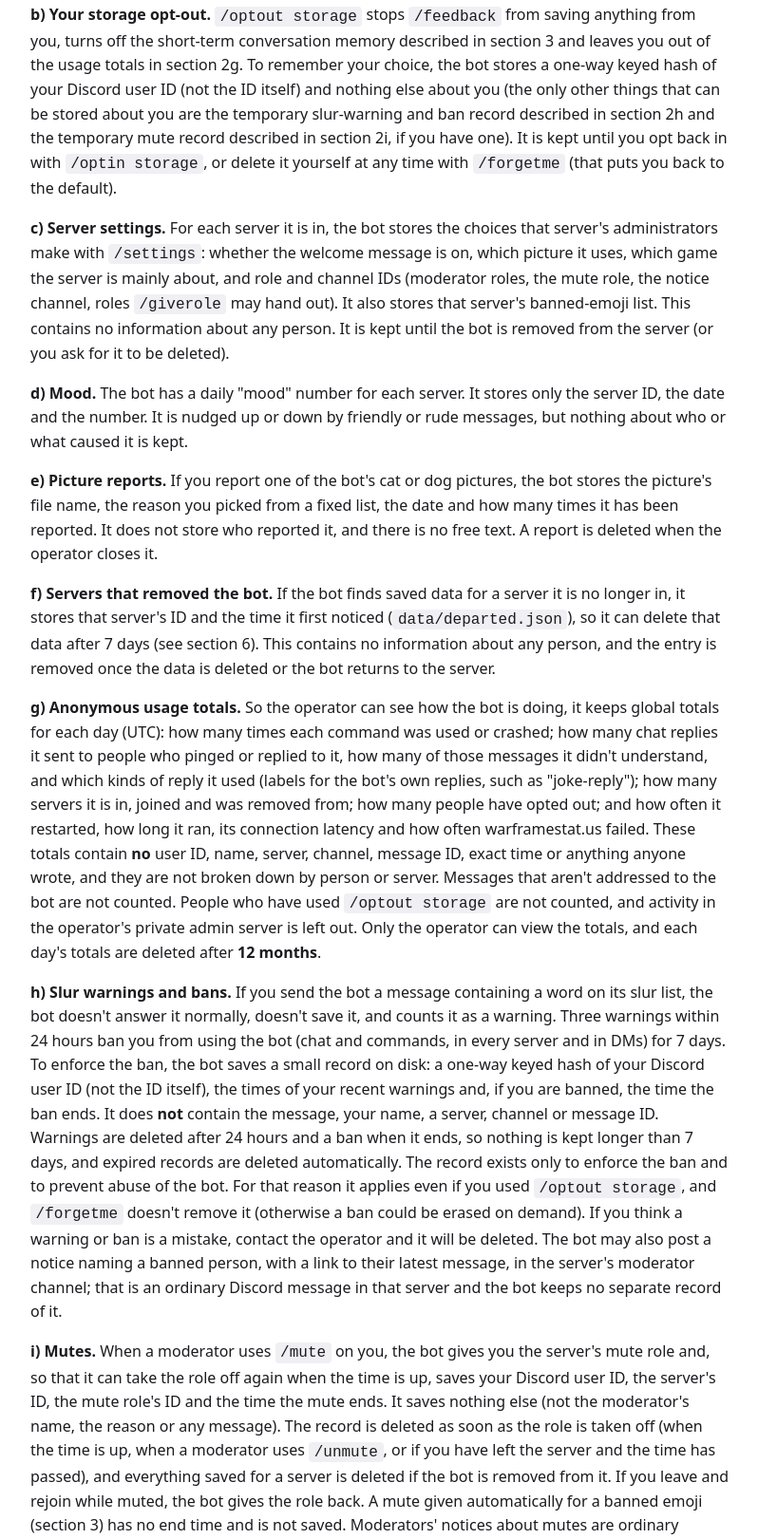
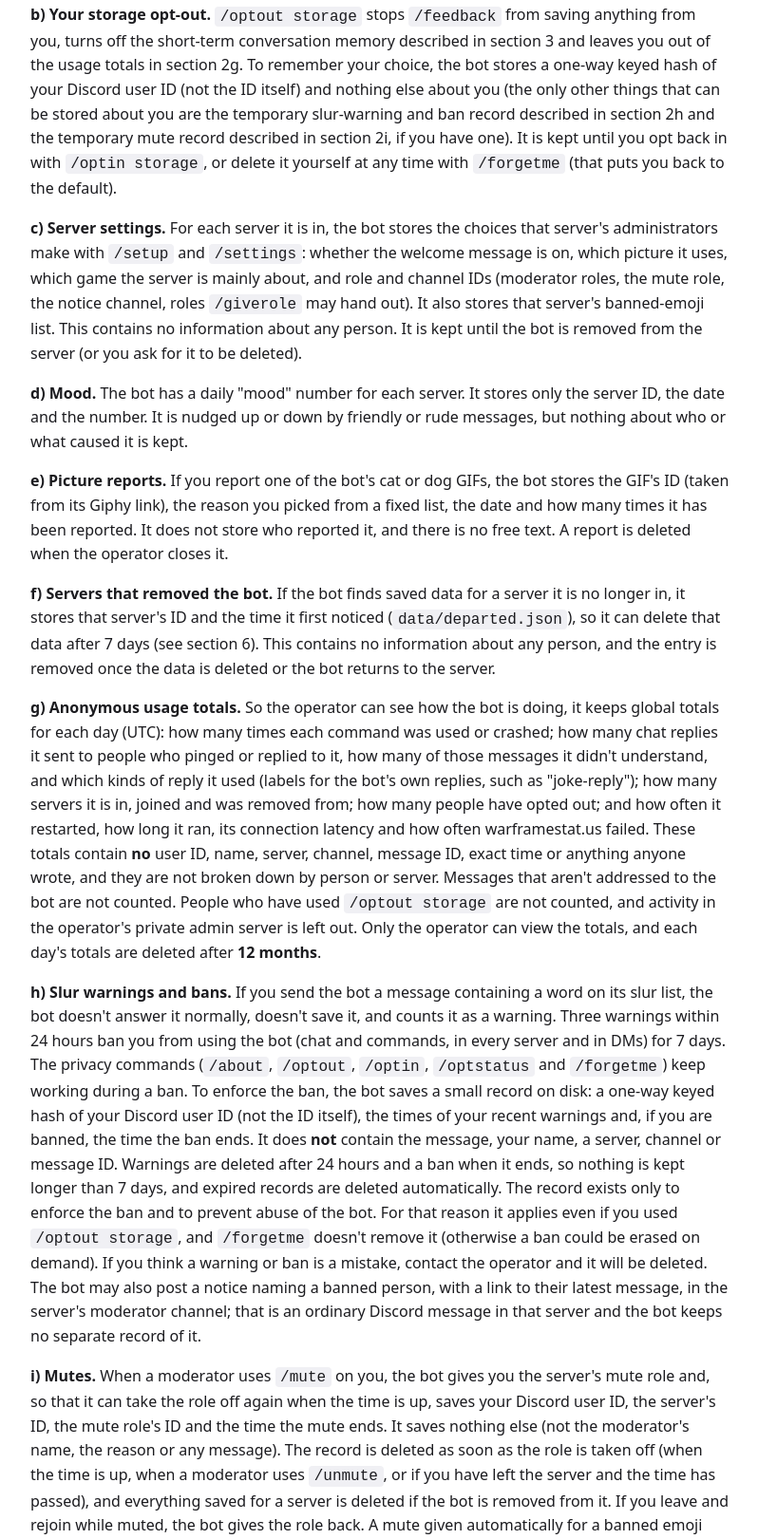
Before and after one commit to rockodagaer/bmme, a plain HTML site: page bot/privacy.html in a window 1280 px wide. Shown: the part 1233-2854 px from the top of the page at 95% size, without its empty margins (240-1038 px from the left). Drawn offline with Linux system fonts and the light colour scheme.

Commit message:
Update Sibyl bot privacy policy and terms of service
Sync with the bot repo: /setup command, Giphy-based picture reports,
and privacy commands remaining available during slur bans.

Co-Authored-By: Claude Opus 5.5 <noreply@anthropic.com>

```diff
--- a/bot/privacy.html
+++ b/bot/privacy.html
@@ -29,12 +29,12 @@ li{margin:.3rem 0}
 <p>The cleaning is automatic and cannot catch everything, for example a name typed in plain text, so please don&#x27;t put personal information in feedback.</p>
 <p>Feedback is read by the operator, for debugging and improving the bot, and may be processed by AI tools used to assist development (see section 4). It may also be kept and used where necessary for legal, safety or security reasons, for example to investigate abuse or to respond to a lawful request.</p>
 <p><strong>b) Your storage opt-out.</strong> <code>/optout storage</code> stops <code>/feedback</code> from saving anything from you, turns off the short-term conversation memory described in section 3 and leaves you out of the usage totals in section 2g. To remember your choice, the bot stores a one-way keyed hash of your Discord user ID (not the ID itself) and nothing else about you (the only other things that can be stored about you are the temporary slur-warning and ban record described in section 2h and the temporary mute record described in section 2i, if you have one). It is kept until you opt back in with <code>/optin storage</code>, or delete it yourself at any time with <code>/forgetme</code> (that puts you back to the default).</p>
-<p><strong>c) Server settings.</strong> For each server it is in, the bot stores the choices that server&#x27;s administrators make with <code>/settings</code>: whether the welcome message is on, which picture it uses, which game the server is mainly about, and role and channel IDs (moderator roles, the mute role, the notice channel, roles <code>/giverole</code> may hand out). It also stores that server&#x27;s banned-emoji list. This contains no information about any person. It is kept until the bot is removed from the server (or you ask for it to be deleted).</p>
+<p><strong>c) Server settings.</strong> For each server it is in, the bot stores the choices that server&#x27;s administrators make with <code>/setup</code> and <code>/settings</code>: whether the welcome message is on, which picture it uses, which game the server is mainly about, and role and channel IDs (moderator roles, the mute role, the notice channel, roles <code>/giverole</code> may hand out). It also stores that server&#x27;s banned-emoji list. This contains no information about any person. It is kept until the bot is removed from the server (or you ask for it to be deleted).</p>
 <p><strong>d) Mood.</strong> The bot has a daily &quot;mood&quot; number for each server. It stores only the server ID, the date and the number. It is nudged up or down by friendly or rude messages, but nothing about who or what caused it is kept.</p>
-<p><strong>e) Picture reports.</strong> If you report one of the bot&#x27;s cat or dog pictures, the bot stores the picture&#x27;s file name, the reason you picked from a fixed list, the date and how many times it has been reported. It does not store who reported it, and there is no free text. A report is deleted when the operator closes it.</p>
+<p><strong>e) Picture reports.</strong> If you report one of the bot&#x27;s cat or dog GIFs, the bot stores the GIF&#x27;s ID (taken from its Giphy link), the reason you picked from a fixed list, the date and how many times it has been reported. It does not store who reported it, and there is no free text. A report is deleted when the operator closes it.</p>
 <p><strong>f) Servers that removed the bot.</strong> If the bot finds saved data for a server it is no longer in, it stores that server&#x27;s ID and the time it first noticed (<code>data/departed.json</code>), so it can delete that data after 7 days (see section 6). This contains no information about any person, and the entry is removed once the data is deleted or the bot returns to the server.</p>
 <p><strong>g) Anonymous usage totals.</strong> So the operator can see how the bot is doing, it keeps global totals for each day (UTC): how many times each command was used or crashed; how many chat replies it sent to people who pinged or replied to it, how many of those messages it didn&#x27;t understand, and which kinds of reply it used (labels for the bot&#x27;s own replies, such as &quot;joke-reply&quot;); how many servers it is in, joined and was removed from; how many people have opted out; and how often it restarted, how long it ran, its connection latency and how often warframestat.us failed. These totals contain <strong>no</strong> user ID, name, server, channel, message ID, exact time or anything anyone wrote, and they are not broken down by person or server. Messages that aren&#x27;t addressed to the bot are not counted. People who have used <code>/optout storage</code> are not counted, and activity in the operator&#x27;s private admin server is left out. Only the operator can view the totals, and each day&#x27;s totals are deleted after <strong>12 months</strong>.</p>
-<p><strong>h) Slur warnings and bans.</strong> If you send the bot a message containing a word on its slur list, the bot doesn&#x27;t answer it normally, doesn&#x27;t save it, and counts it as a warning. Three warnings within 24 hours ban you from using the bot (chat and commands, in every server and in DMs) for 7 days. To enforce the ban, the bot saves a small record on disk: a one-way keyed hash of your Discord user ID (not the ID itself), the times of your recent warnings and, if you are banned, the time the ban ends. It does <strong>not</strong> contain the message, your name, a server, channel or message ID. Warnings are deleted after 24 hours and a ban when it ends, so nothing is kept longer than 7 days, and expired records are deleted automatically. The record exists only to enforce the ban and to prevent abuse of the bot. For that reason it applies even if you used <code>/optout storage</code>, and <code>/forgetme</code> doesn&#x27;t remove it (otherwise a ban could be erased on demand). If you think a warning or ban is a mistake, contact the operator and it will be deleted. The bot may also post a notice naming a banned person, with a link to their latest message, in the server&#x27;s moderator channel; that is an ordinary Discord message in that server and the bot keeps no separate record of it.</p>
+<p><strong>h) Slur warnings and bans.</strong> If you send the bot a message containing a word on its slur list, the bot doesn&#x27;t answer it normally, doesn&#x27;t save it, and counts it as a warning. Three warnings within 24 hours ban you from using the bot (chat and commands, in every server and in DMs) for 7 days. The privacy commands (<code>/about</code>, <code>/optout</code>, <code>/optin</code>, <code>/optstatus</code> and <code>/forgetme</code>) keep working during a ban. To enforce the ban, the bot saves a small record on disk: a one-way keyed hash of your Discord user ID (not the ID itself), the times of your recent warnings and, if you are banned, the time the ban ends. It does <strong>not</strong> contain the message, your name, a server, channel or message ID. Warnings are deleted after 24 hours and a ban when it ends, so nothing is kept longer than 7 days, and expired records are deleted automatically. The record exists only to enforce the ban and to prevent abuse of the bot. For that reason it applies even if you used <code>/optout storage</code>, and <code>/forgetme</code> doesn&#x27;t remove it (otherwise a ban could be erased on demand). If you think a warning or ban is a mistake, contact the operator and it will be deleted. The bot may also post a notice naming a banned person, with a link to their latest message, in the server&#x27;s moderator channel; that is an ordinary Discord message in that server and the bot keeps no separate record of it.</p>
 <p><strong>i) Mutes.</strong> When a moderator uses <code>/mute</code> on you, the bot gives you the server&#x27;s mute role and, so that it can take the role off again when the time is up, saves your Discord user ID, the server&#x27;s ID, the mute role&#x27;s ID and the time the mute ends. It saves nothing else (not the moderator&#x27;s name, the reason or any message). The record is deleted as soon as the role is taken off (when the time is up, when a moderator uses <code>/unmute</code>, or if you have left the server and the time has passed), and everything saved for a server is deleted if the bot is removed from it. If you leave and rejoin while muted, the bot gives the role back. A mute given automatically for a banned emoji (section 3) has no end time and is not saved. Moderators&#x27; notices about mutes are ordinary Discord messages in that server&#x27;s moderator channel; the bot keeps no separate record of them.</p>
 <p><strong>j) Technical logs.</strong> So the operator can find and fix problems, the bot keeps a technical log on its server: when it started and stopped, which features loaded, which command failed and where in the bot&#x27;s code, errors from Discord or warframestat.us, and the ID of a server whose setup stops a feature from working (for example, the bot not being allowed to post in that server&#x27;s moderator channel). The log does <strong>not</strong> contain anything anyone wrote, user IDs or names, or what anyone looked up; error details that could repeat someone&#x27;s words are left out automatically. Only the operator can read it, and each day&#x27;s log is deleted after <strong>14 days</strong>.</p>
 <h2>3. Things the bot does without storing anything</h2>
```
Also changed, not shown: bot/terms.html (+2 -2 lines).
